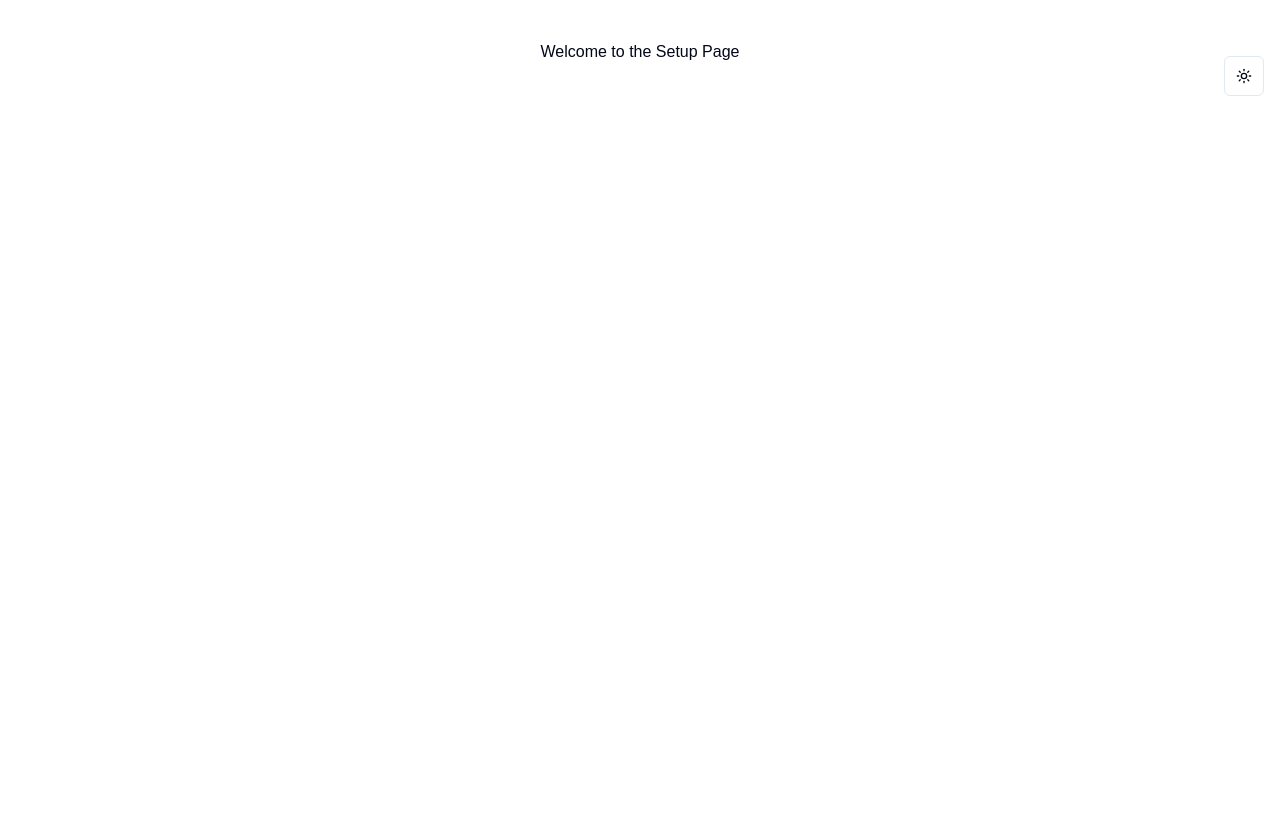
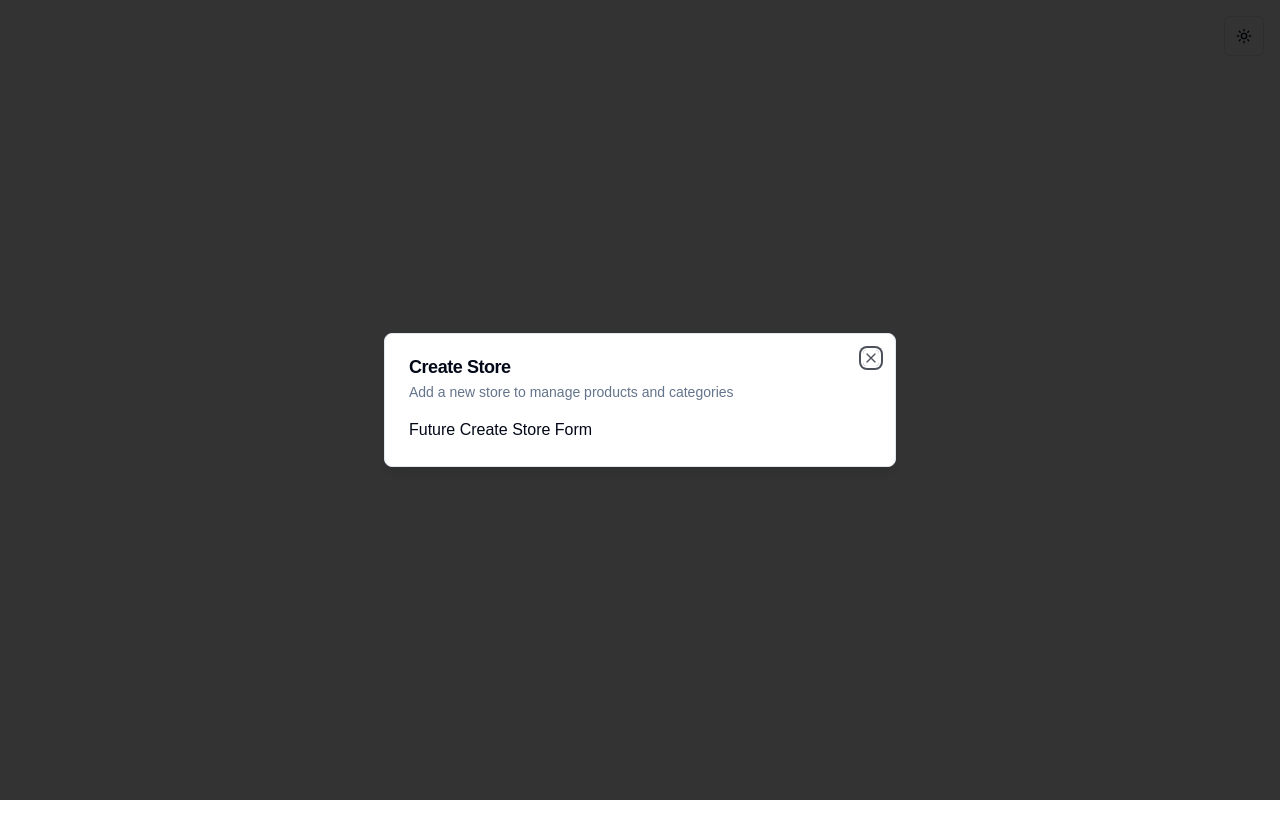
Before and after one commit to loremdev2/ecommerce, a Next.js app: page / in a window 1280 px wide. After the commit the page ends 800 px from the top, so only its background shows below. Built offline with nearby package versions, Linux system fonts and the light colour scheme.

Commit message:
Add modal functionality with Zustand for store management

```diff
--- a/app/(root)/page.tsx
+++ b/app/(root)/page.tsx
@@ -1,14 +1,26 @@
+"use client"
+import React, { useEffect } from 'react'
 import { ModeToggle } from "@/components/ThemeProvider/ModeToggle";
-import { UserButton } from "@clerk/nextjs";
+import { useStoreModal } from '@/hooks/use-store-modal';
 
 export default function SetupPage() {
+  const onOpen = useStoreModal((state) => state.onOpen);
+  const isOpen = useStoreModal((state) => state.isOpen);
+
+  useEffect(() => {
+    if (!isOpen) { // If the model is not opened , then open it
+      onOpen();
+    }
+  }, [isOpen, onOpen]);
+
   return (
     <div className="relative h-screen">
       <div className="absolute top-4 right-4 flex items-center space-x-4">
         <ModeToggle />
-        <UserButton />
       </div>
-      <h1 className="text-center mt-10">Welcome to the Setup Page</h1>
+      <div className="flex items-center justify-center h-full">
+        Root Page
+      </div>
     </div>
   );
 }
--- a/app/layout.tsx
+++ b/app/layout.tsx
@@ -3,6 +3,7 @@
 import "./globals.css";
 import { ClerkProvider } from "@clerk/nextjs";
 import { ThemeProvider } from "@/components/ThemeProvider/theme-provider";
+import ModalProvider from "@/providers/modal-provider";
 const geistSans = Geist({
   variable: "--font-geist-sans",
   subsets: ["latin"],
@@ -35,6 +36,7 @@
             enableSystem
             disableTransitionOnChange
           >
+            <ModalProvider />
             {children}
           </ThemeProvider>
         </body>
--- /dev/null
+++ b/components/modals/store-modal.tsx
@@ -0,0 +1,20 @@
+"use client"
+
+import { useStoreModal } from "@/hooks/use-store-modal"
+import Modal from "../ui/modal"
+
+
+export const StoreModal = () => {
+    const storeModal = useStoreModal();
+
+    return (
+        <Modal
+            isOpen={storeModal.isOpen}
+            onClose={storeModal.onClose}
+            title="Create Store"
+            description="Add a new store to manage products and categories"
+        >
+            Future Create Store Form
+        </Modal>
+    )
+}
--- /dev/null
+++ b/components/ui/dialog.tsx
@@ -0,0 +1,122 @@
+"use client"
+
+import * as React from "react"
+import * as DialogPrimitive from "@radix-ui/react-dialog"
+import { X } from "lucide-react"
+
+import { cn } from "@/lib/utils"
+
+const Dialog = DialogPrimitive.Root
+
+const DialogTrigger = DialogPrimitive.Trigger
+
+const DialogPortal = DialogPrimitive.Portal
+
+const DialogClose = DialogPrimitive.Close
+
+const DialogOverlay = React.forwardRef<
+  React.ElementRef<typeof DialogPrimitive.Overlay>,
+  React.ComponentPropsWithoutRef<typeof DialogPrimitive.Overlay>
+>(({ className, ...props }, ref) => (
+  <DialogPrimitive.Overlay
+    ref={ref}
+    className={cn(
+      "fixed inset-0 z-50 bg-black/80  data-[state=open]:animate-in data-[state=closed]:animate-out data-[state=closed]:fade-out-0 data-[state=open]:fade-in-0",
+      className
+    )}
+    {...props}
+  />
+))
+DialogOverlay.displayName = DialogPrimitive.Overlay.displayName
+
+const DialogContent = React.forwardRef<
+  React.ElementRef<typeof DialogPrimitive.Content>,
+  React.ComponentPropsWithoutRef<typeof DialogPrimitive.Content>
+>(({ className, children, ...props }, ref) => (
+  <DialogPortal>
+    <DialogOverlay />
+    <DialogPrimitive.Content
+      ref={ref}
+      className={cn(
+        "fixed left-[50%] top-[50%] z-50 grid w-full max-w-lg translate-x-[-50%] translate-y-[-50%] gap-4 border bg-background p-6 shadow-lg duration-200 data-[state=open]:animate-in data-[state=closed]:animate-out data-[state=closed]:fade-out-0 data-[state=open]:fade-in-0 data-[state=closed]:zoom-out-95 data-[state=open]:zoom-in-95 data-[state=closed]:slide-out-to-left-1/2 data-[state=closed]:slide-out-to-top-[48%] data-[state=open]:slide-in-from-left-1/2 data-[state=open]:slide-in-from-top-[48%] sm:rounded-lg",
+        className
+      )}
+      {...props}
+    >
+      {children}
+      <DialogPrimitive.Close className="absolute right-4 top-4 rounded-sm opacity-70 ring-offset-background transition-opacity hover:opacity-100 focus:outline-none focus:ring-2 focus:ring-ring focus:ring-offset-2 disabled:pointer-events-none data-[state=open]:bg-accent data-[state=open]:text-muted-foreground">
+        <X className="h-4 w-4" />
+        <span className="sr-only">Close</span>
+      </DialogPrimitive.Close>
+    </DialogPrimitive.Content>
+  </DialogPortal>
+))
+DialogContent.displayName = DialogPrimitive.Content.displayName
+
+const DialogHeader = ({
+  className,
+  ...props
+}: React.HTMLAttributes<HTMLDivElement>) => (
+  <div
+    className={cn(
+      "flex flex-col space-y-1.5 text-center sm:text-left",
+      className
+    )}
+    {...props}
+  />
+)
+DialogHeader.displayName = "DialogHeader"
+
+const DialogFooter = ({
+  className,
+  ...props
+}: React.HTMLAttributes<HTMLDivElement>) => (
+  <div
+    className={cn(
+      "flex flex-col-reverse sm:flex-row sm:justify-end sm:space-x-2",
+      className
+    )}
+    {...props}
+  />
+)
+DialogFooter.displayName = "DialogFooter"
+
+const DialogTitle = React.forwardRef<
+  React.ElementRef<typeof DialogPrimitive.Title>,
+  React.ComponentPropsWithoutRef<typeof DialogPrimitive.Title>
+>(({ className, ...props }, ref) => (
+  <DialogPrimitive.Title
+    ref={ref}
+    className={cn(
+      "text-lg font-semibold leading-none tracking-tight",
+      className
+    )}
+    {...props}
+  />
+))
+DialogTitle.displayName = DialogPrimitive.Title.displayName
+
+const DialogDescription = React.forwardRef<
+  React.ElementRef<typeof DialogPrimitive.Description>,
+  React.ComponentPropsWithoutRef<typeof DialogPrimitive.Description>
+>(({ className, ...props }, ref) => (
+  <DialogPrimitive.Description
+    ref={ref}
+    className={cn("text-sm text-muted-foreground", className)}
+    {...props}
+  />
+))
+DialogDescription.displayName = DialogPrimitive.Description.displayName
+
+export {
+  Dialog,
+  DialogPortal,
+  DialogOverlay,
+  DialogClose,
+  DialogTrigger,
+  DialogContent,
+  DialogHeader,
+  DialogFooter,
+  DialogTitle,
+  DialogDescription,
+}
--- /dev/null
+++ b/components/ui/modal.tsx
@@ -0,0 +1,45 @@
+"use client";
+// This directive ensures the component is rendered on the client-side in a Next.js app.
+
+// Import necessary components from the `shadcn` library to build the modal dialog.
+import { Dialog, DialogContent, DialogHeader, DialogDescription, DialogTitle } from "./dialog";
+
+// Define the props expected by the Modal component using an interface.
+interface ModalProps {
+    title: string;              // The title of the modal dialog.
+    description: string;        // A brief description for the modal dialog.
+    isOpen: boolean;            // Boolean indicating whether the modal is open or closed.
+    onClose: () => void;        // A function to be called when the modal should be closed.
+    children: React.ReactNode;  // The content to be displayed inside the modal.
+}
+
+// Create the Modal component as a functional React component.
+const Modal: React.FC<ModalProps> = ({ title, description, isOpen, onClose, children }) => {
+
+    // This function is triggered when the modal's open/close state changes.
+    // It ensures that `onClose` is called when the modal is closed.
+    const onChange = (open: boolean) => {
+        if (!open) { // If the modal is closed (`open` is false)...
+            onClose(); // Call the `onClose` function passed as a prop.
+        }
+    }
+
+    // The component returns the structure of the modal.
+    return (
+
+        // The `open` prop determines if the modal is visible, and `onOpenChange` handles open/close events.
+        <Dialog open={isOpen} onOpenChange={onChange}>
+            <DialogContent>
+                <DialogHeader>
+                    <DialogTitle>{title}</DialogTitle>
+                    <DialogDescription>{description}</DialogDescription>
+                </DialogHeader>
+                <div>
+                    {children}
+                </div>
+            </DialogContent>
+        </Dialog>
+    );
+}
+
+export default Modal;
--- /dev/null
+++ b/hooks/use-store-modal.tsx
@@ -0,0 +1,21 @@
+import { create } from "zustand";
+
+// Define the structure of the store using an interface.
+// This ensures the store follows a specific type structure and improves type safety.
+interface useStoreModalInterface {
+    isOpen: boolean;       // A state variable to track if the modal is open or not.
+    onOpen: () => void;    // A function to open the modal (set isOpen to true).
+    onClose: () => void;   // A function to close the modal (set isOpen to false).
+}
+
+// Create the Zustand store using the `create` function.
+// This function takes a callback that defines the initial state and updater functions.
+export const useStoreModal = create<useStoreModalInterface>((set) => ({
+    isOpen: false,          // Initial state: the modal is closed (isOpen is false).
+
+    // Define the `onOpen` function that sets `isOpen` to true.
+    onOpen: () => set({ isOpen: true }),
+
+    // Define the `onClose` function that sets `isOpen` to false.
+    onClose: () => set({ isOpen: false }),
+}));
--- a/package.json
+++ b/package.json
@@ -11,6 +11,7 @@
   "dependencies": {
     "@clerk/nextjs": "^6.9.15",
     "@next/eslint-plugin-next": "^15.1.5",
+    "@radix-ui/react-dialog": "^1.1.4",
     "@radix-ui/react-dropdown-menu": "^2.1.4",
     "@radix-ui/react-slot": "^1.1.1",
     "class-variance-authority": "^0.7.1",
@@ -21,7 +22,8 @@
     "react": "^19.0.0",
     "react-dom": "^19.0.0",
     "tailwind-merge": "^2.6.0",
-    "tailwindcss-animate": "^1.0.7"
+    "tailwindcss-animate": "^1.0.7",
+    "zustand": "^5.0.3"
   },
   "devDependencies": {
     "@eslint/eslintrc": "^3",
--- /dev/null
+++ b/providers/modal-provider.tsx
@@ -0,0 +1,18 @@
+"use client"
+import { StoreModal } from "@/components/modals/store-modal";
+import { useState, useEffect } from "react";
+
+const ModalProvider = () => {
+    const [isMounted, setIsMounted] = useState(false);
+
+    useEffect(() => {
+        setIsMounted(true)
+    }, []);
+
+    if (!isMounted) return null; // If its not mounted, return null
+    return (
+        <StoreModal />
+    )
+}
+
+export default ModalProvider;
```
Also changed, not shown: 1 other file (tests, documents, lock files or other folders).
